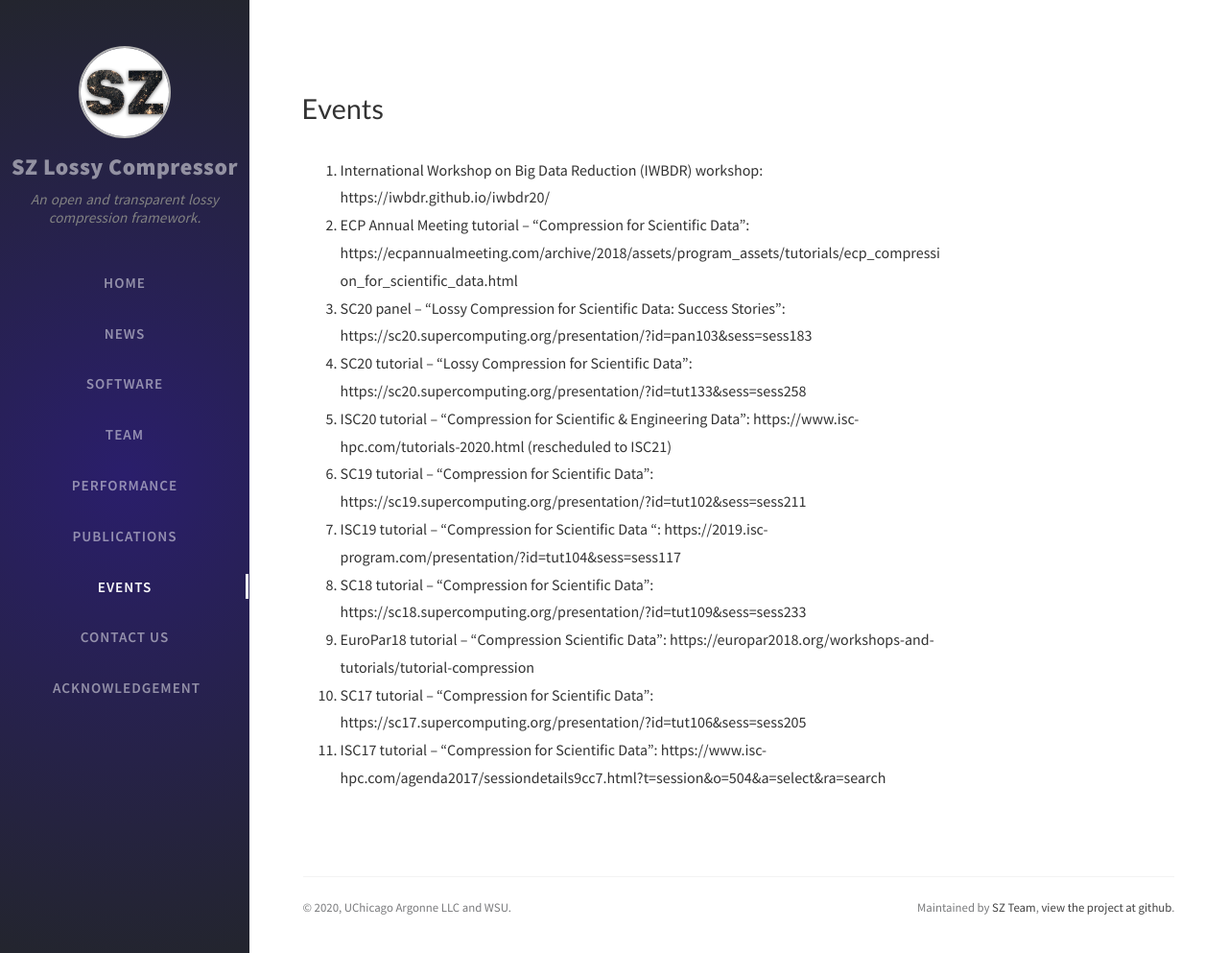
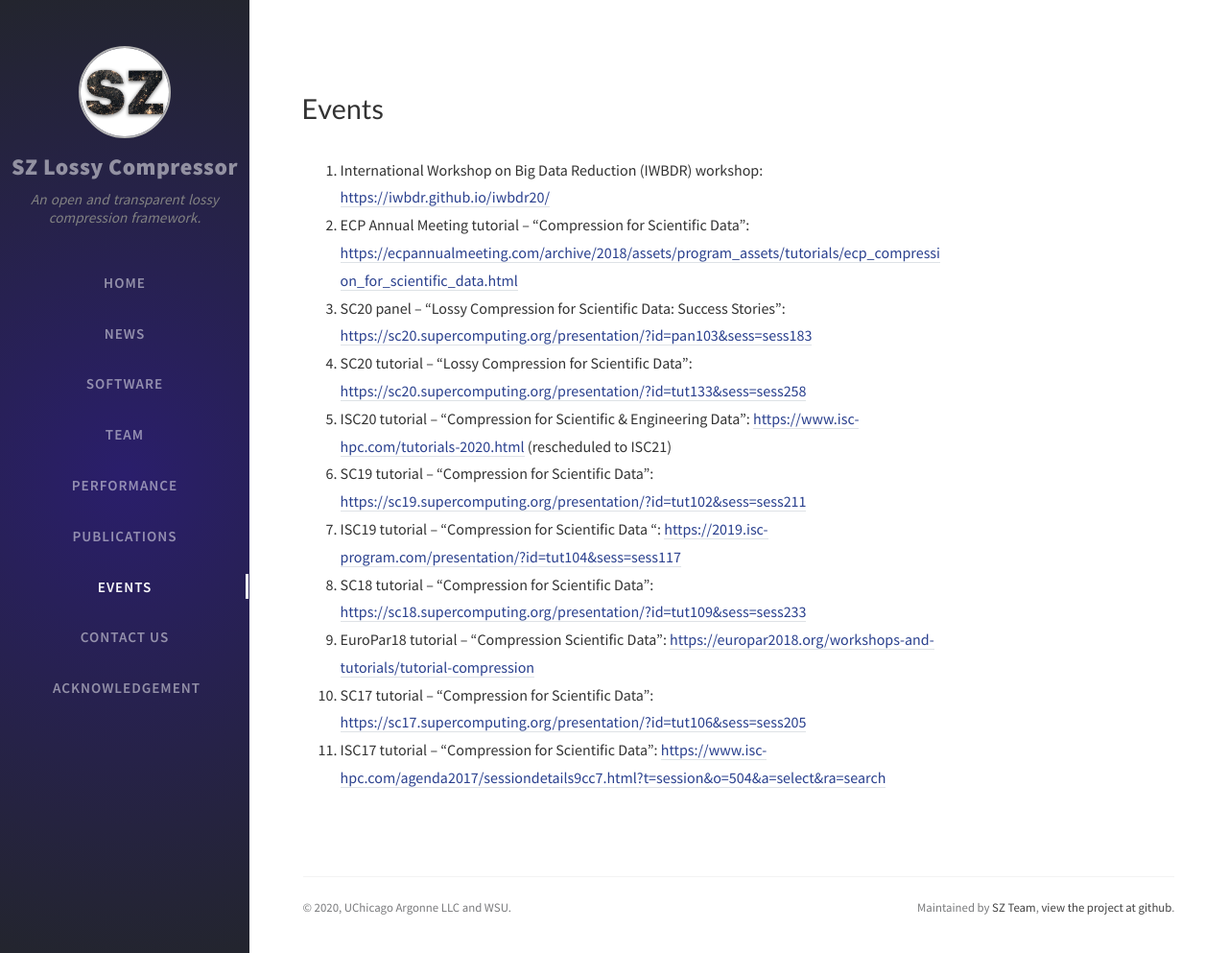
Before and after one commit to szcompressor/szcompressor.github.io, a Jekyll site: the page built from tabs/events.md, in a window 1280 px wide and 993 px high. Shown: the whole window at 96% size. Built offline with Jekyll 4.4.1, drawn with Linux system fonts in a browser that asks for light colours; nearby versions of some CDN libraries; comment, search, counter and statistics services are not loaded; part of the change alters nothing that is shown.

```diff
--- a/tabs/events.md
+++ b/tabs/events.md
@@ -2,14 +2,14 @@
 title: Events
 ---
 
-1. International Workshop on Big Data Reduction (IWBDR) workshop: https://iwbdr.github.io/iwbdr20/
-1. ECP Annual Meeting tutorial – “Compression for Scientific Data”: https://ecpannualmeeting.com/archive/2018/assets/program_assets/tutorials/ecp_compression_for_scientific_data.html
-1. SC20 panel – “Lossy Compression for Scientific Data: Success Stories”: https://sc20.supercomputing.org/presentation/?id=pan103&sess=sess183
-1. SC20 tutorial – “Lossy Compression for Scientific Data”: https://sc20.supercomputing.org/presentation/?id=tut133&sess=sess258
-1. ISC20 tutorial – “Compression for Scientific & Engineering Data”: https://www.isc-hpc.com/tutorials-2020.html (rescheduled to ISC21)
-1. SC19 tutorial – “Compression for Scientific Data”: https://sc19.supercomputing.org/presentation/?id=tut102&sess=sess211
-1. ISC19 tutorial – “Compression for Scientific Data “: https://2019.isc-program.com/presentation/?id=tut104&sess=sess117
-1. SC18 tutorial – “Compression for Scientific Data”: https://sc18.supercomputing.org/presentation/?id=tut109&sess=sess233
-1. EuroPar18 tutorial – “Compression Scientific Data”: https://europar2018.org/workshops-and-tutorials/tutorial-compression
-1. SC17 tutorial – “Compression for Scientific Data”: https://sc17.supercomputing.org/presentation/?id=tut106&sess=sess205
-1. ISC17 tutorial – “Compression for Scientific Data”: https://www.isc-hpc.com/agenda2017/sessiondetails9cc7.html?t=session&o=504&a=select&ra=search
+1. International Workshop on Big Data Reduction (IWBDR) workshop: [https://iwbdr.github.io/iwbdr20/](https://iwbdr.github.io/iwbdr20/)
+1. ECP Annual Meeting tutorial – “Compression for Scientific Data”: [https://ecpannualmeeting.com/archive/2018/assets/program_assets/tutorials/ecp_compression_for_scientific_data.html](https://ecpannualmeeting.com/archive/2018/assets/program_assets/tutorials/ecp_compression_for_scientific_data.html)
+1. SC20 panel – “Lossy Compression for Scientific Data: Success Stories”: [https://sc20.supercomputing.org/presentation/?id=pan103&sess=sess183](https://sc20.supercomputing.org/presentation/?id=pan103&sess=sess183)
+1. SC20 tutorial – “Lossy Compression for Scientific Data”: [https://sc20.supercomputing.org/presentation/?id=tut133&sess=sess258](https://sc20.supercomputing.org/presentation/?id=tut133&sess=sess258)
+1. ISC20 tutorial – “Compression for Scientific & Engineering Data”: [https://www.isc-hpc.com/tutorials-2020.html](https://www.isc-hpc.com/tutorials-2020.html) (rescheduled to ISC21)
+1. SC19 tutorial – “Compression for Scientific Data”: [https://sc19.supercomputing.org/presentation/?id=tut102&sess=sess211](https://sc19.supercomputing.org/presentation/?id=tut102&sess=sess211)
+1. ISC19 tutorial – “Compression for Scientific Data “: [https://2019.isc-program.com/presentation/?id=tut104&sess=sess117](https://2019.isc-program.com/presentation/?id=tut104&sess=sess117)
+1. SC18 tutorial – “Compression for Scientific Data”: [https://sc18.supercomputing.org/presentation/?id=tut109&sess=sess233](https://sc18.supercomputing.org/presentation/?id=tut109&sess=sess233)
+1. EuroPar18 tutorial – “Compression Scientific Data”: [https://europar2018.org/workshops-and-tutorials/tutorial-compression](https://europar2018.org/workshops-and-tutorials/tutorial-compression)
+1. SC17 tutorial – “Compression for Scientific Data”: [https://sc17.supercomputing.org/presentation/?id=tut106&sess=sess205](https://sc17.supercomputing.org/presentation/?id=tut106&sess=sess205)
+1. ISC17 tutorial – “Compression for Scientific Data”: [https://www.isc-hpc.com/agenda2017/sessiondetails9cc7.html?t=session&o=504&a=select&ra=search](https://www.isc-hpc.com/agenda2017/sessiondetails9cc7.html?t=session&o=504&a=select&ra=search)
```
